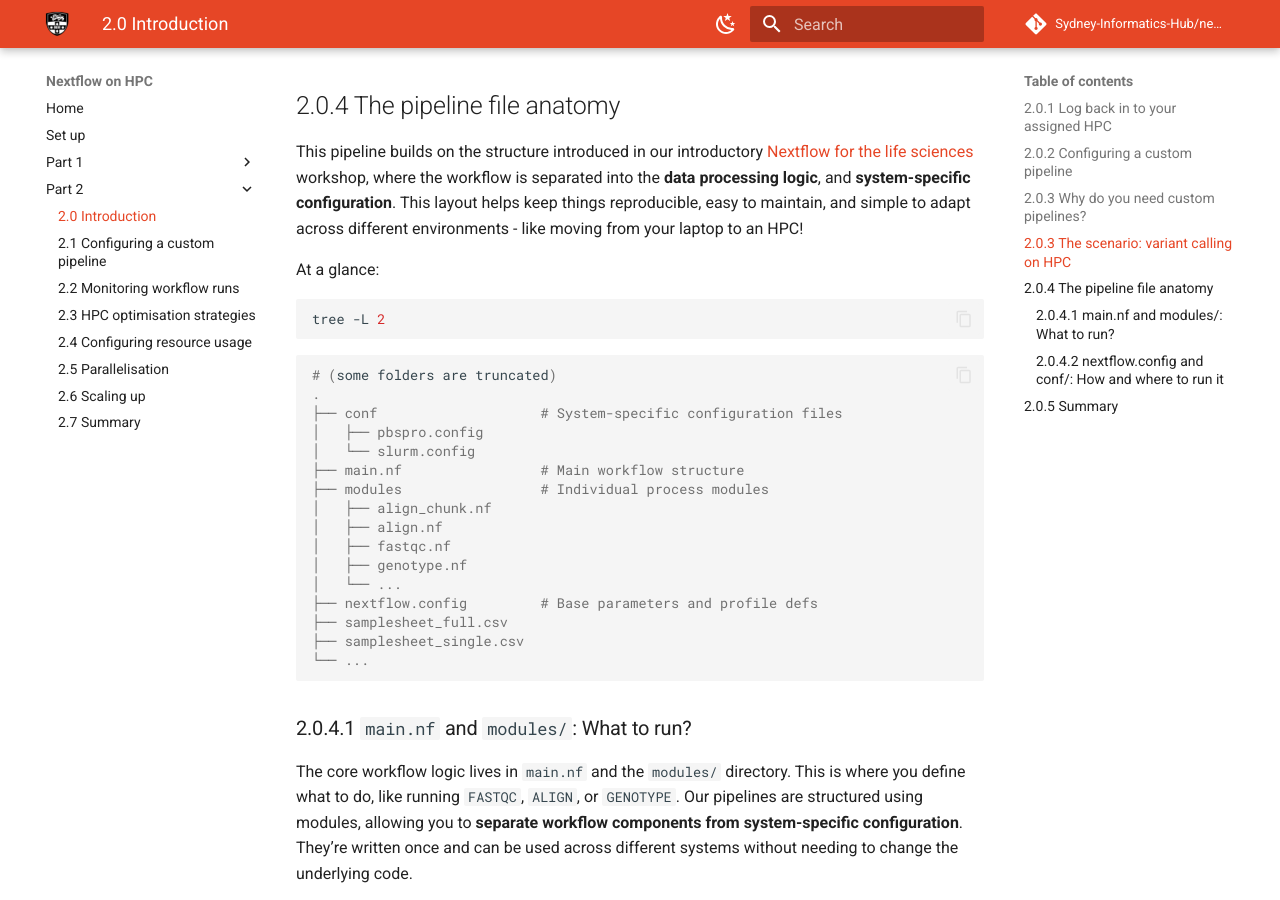
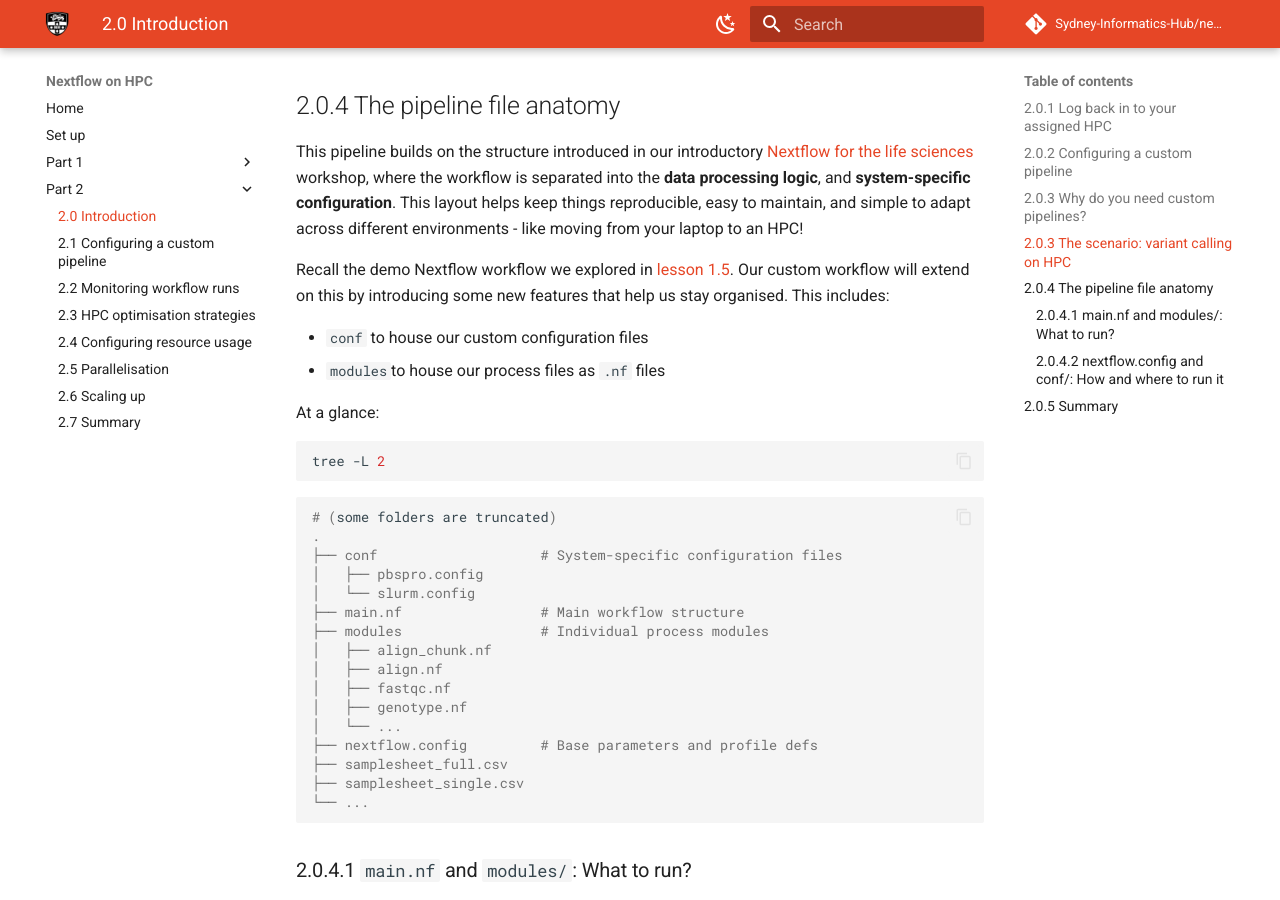
Before and after one commit to Sydney-Informatics-Hub/nextflow-hpc-workshop, an MkDocs documentation site: the page built from docs/part2/20_intro.md, in a window 1280 px wide and 900 px high, scrolled down 2779 px. Built offline with MkDocs 1.6.1 and Material for MkDocs 9.7.7, drawn with Linux system fonts in a browser that asks for light colours; comment, search, counter and statistics services are not loaded.

```diff
--- a/docs/part2/20_intro.md
+++ b/docs/part2/20_intro.md
@@ -94,6 +94,11 @@ This pipeline builds on the structure introduced in our introductory
 [Nextflow for the life sciences](https://sydney-informatics-hub.github.io/hello-nextflow-2025/part2/00_intro/#205-nextflowing-the-workflow) workshop, where the workflow is separated into the
 **data processing logic**, and **system-specific configuration**. This layout helps keep things reproducible, easy
 to maintain, and simple to adapt across different environments - like moving from your laptop to an HPC!
+
+Recall the demo Nextflow workflow we explored in [lesson 1.5](http://127.0.0.1:8000/part1/01_5_nf_hpc/#152-our-first-hpc-workflow). Our custom workflow will extend on this by introducing some new features that help us stay organised. This includes:
+
+- `conf` to house our custom configuration files
+- `modules`to house our process files as `.nf` files
 
 At a glance:
 
```
